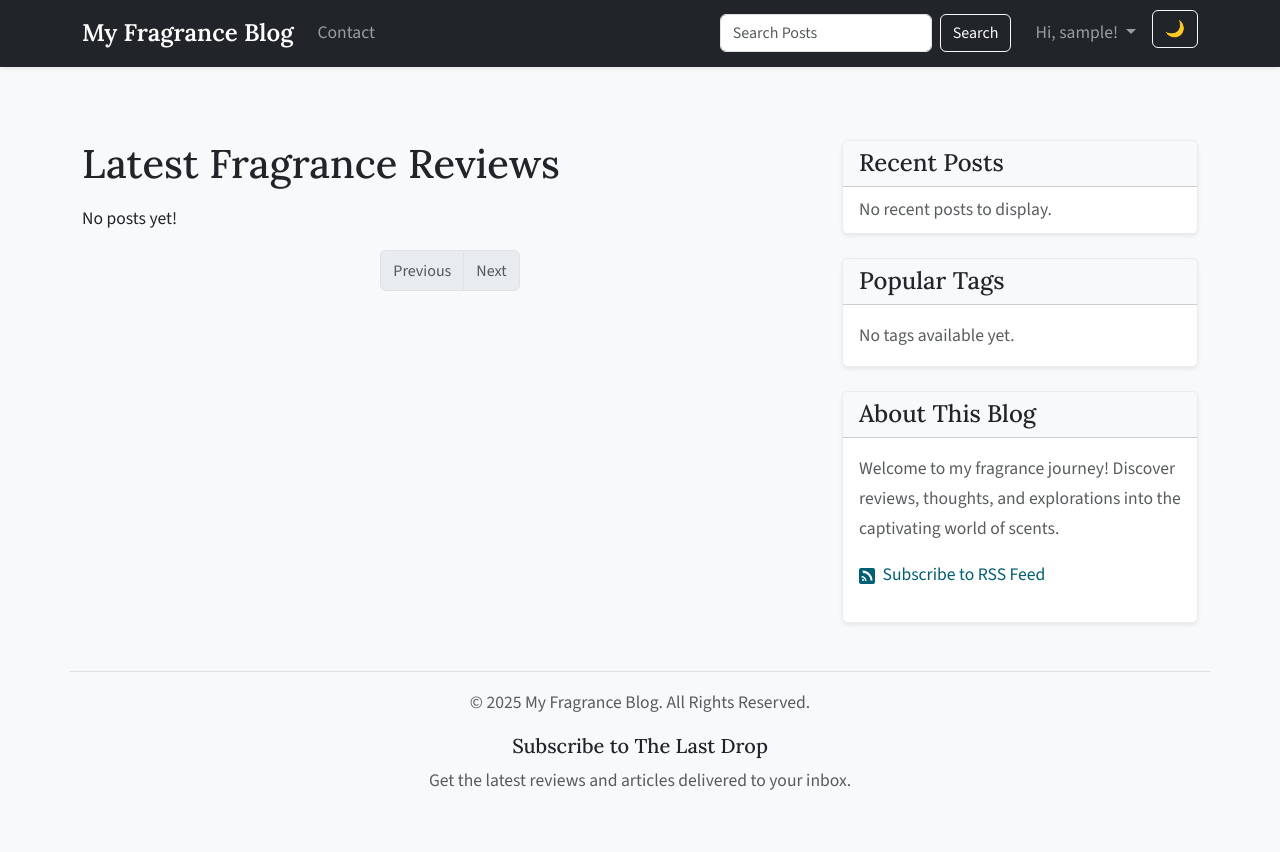
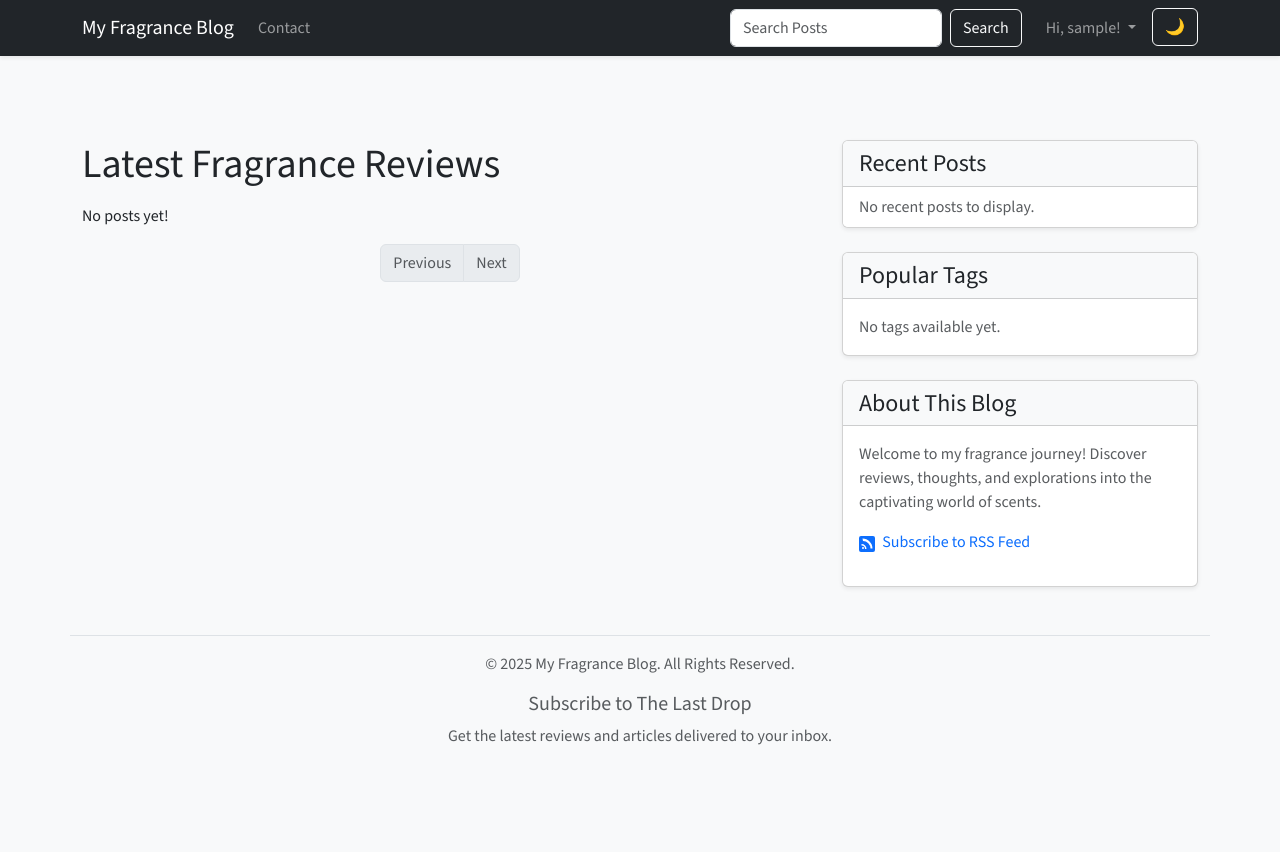
Before and after one commit to kylemdonovan/FragranceBlog, a Flask app: page /index in a window 1280 px wide. After the commit the page ends 745 px from the top, so only its background shows below. Run offline with Flask 3, Linux system fonts and the light colour scheme; the visitor is signed in with stand-in values (Sample User, id 1); data that the repository does not hold is empty; parts of the project's set-up code (start-up, migrations or seed data) failed here and were passed over.

Commit message:
working and with new css stylings

```diff
--- a/app/static/style.css
+++ b/app/static/style.css
@@ -1,170 +1,107 @@
-/* app/static/style.css - Final "Haute Couture" Version */
+/* app/static/style.css */
 
-/* === 1. Variables & Root Settings === */
+/* 1. DEFINE COLOR PALETTE AS CSS VARIABLES */
 :root {
-  /* Your Color Palette - I'm using this as the base */
-  --clr-background: #f8f9fa;      /* A slightly softer off-white from Bootstrap */
-  --clr-text: #212529;          /* Standard dark text for readability */
-  --clr-primary: #005f73;      /* Your Deep Teal/Peacock Blue */
-  --clr-secondary: #6c757d;    /* Standard Bootstrap grey */
-  --clr-accent: #ae2012;       /* Your Deep, muted Red/Rust */
-  --clr-light-grey: #e9ecef;   /* Light border/subtle background */
-  --clr-white: #ffffff;
-  --clr-link: var(--clr-primary);
-  --clr-link-hover: #003f4d;   /* Darker teal for hover */
-
-  /* NEW: Typography from Google Fonts */
-  --font-sans: 'Source Sans 3', sans-serif;
-  --font-serif: 'Lora', serif;
-
-  /* Spacing & Borders */
-  --spacing-base: 1rem;
-  --spacing-small: 0.5rem;
-  --spacing-large: 1.5rem;
-  --border-radius-base: 0.25rem; /* Standard Bootstrap rounding */
+  /* Light Mode Palette (Default) */
+  --bg-color: #f8f9fa;       /* A very light grey, easier on the eyes than pure white */
+  --text-color: #212529;     /* Standard dark text */
+  --card-bg: #ffffff;        /* Cards are white */
+  --card-border: #dee2e6;
+  --link-color: #0d6efd;      /* Default Bootstrap blue */
+  --link-hover-color: #0a58ca;
+  --secondary-text-color: #6c757d; /* Muted text for timestamps, etc. */
+  --border-color: #e9ecef;   /* Borders for sections */
+  --button-primary-bg: #0d6efd;
+  --button-primary-text: #ffffff;
+  --button-outline-border: #0d6efd;
+  --button-outline-text: #0d6efd;
+  --navbar-bg: #212529; /* Dark navbar in both modes */
 }
 
-/* --- Dark Mode Variables --- */
 [data-bs-theme="dark"] {
-  --clr-background: #121212; /* A deep, rich dark background */
-  --clr-text: #e9ecef;
-  --clr-primary: #9ef0f0;    /* A vibrant teal accent for dark mode */
-  --clr-secondary: #adb5bd;
-  --clr-light-grey: #343a40; /* Darker borders */
-  --clr-white: #212529;      /* Card backgrounds in dark mode */
-  --clr-link: var(--clr-primary);
-  --clr-link-hover: #ffffff;
+  /* Dark Mode Palette */
+  --bg-color: #1a1a1a;       /* A very dark, soft black */
+  --text-color: #e9ecef;     /* Light grey text */
+  --card-bg: #212529;        /* Dark grey for cards */
+  --card-border: #495057;
+  --link-color: #4dabf7;      /* A nice, brighter blue for dark mode */
+  --link-hover-color: #74c0fc;
+  --secondary-text-color: #adb5bd;
+  --border-color: #343a40;
+  --button-primary-bg: #4dabf7;
+  --button-primary-text: #1a1a1a; /* Dark text on light blue button */
+  --button-outline-border: #4dabf7;
+  --button-outline-text: #4dabf7;
 }
 
+/* 2. APPLY THE VARIABLES TO YOUR SITE */
 
-/* --- 2. Typography & Base Styles --- */
 body {
-  font-family: var(--font-sans);
-  background-color: var(--clr-background);
-  color: var(--clr-text);
-  font-size: 1.1rem; /* Slightly larger for readability */
-  line-height: 1.7;  /* More space between lines */
-  padding-top: 70px; /* Account for the fixed navbar */
+  background-color: var(--bg-color);
+  color: var(--text-color);
+  font-family: 'Source Sans 3', sans-serif;
+  padding-top: 70px; /* From your base.html */
 }
 
-h1, h2, h3, h4, h5, h6 {
-  font-family: var(--font-serif);
-  font-weight: 500;
-  color: var(--clr-text);
-}
-
-.article-title, .content-section legend, .card-header h4 {
-  font-family: var(--font-serif);
-}
-
-a {
-  color: var(--clr-link);
-  text-decoration: none;
-  transition: color 0.2s ease-in-out;
-}
-
-a:hover {
-  color: var(--clr-link-hover);
-  text-decoration: underline;
-}
-
-
-/* --- 3. Navbar --- */
-.navbar-dark {
-  /* Using Bootstrap's default bg-dark is fine, or use your primary color */
-  /* background-color: var(--clr-primary) !important; */
-}
-.navbar-brand {
-  font-family: var(--font-serif);
-  font-size: 1.5rem;
-  font-weight: 600;
-}
-
-
-/* --- 4. Content Sections & Cards --- */
-.content-section, .card {
-  background: var(--clr-white);
-  border: 1px solid var(--clr-light-grey);
-  transition: background-color 0.3s ease, border-color 0.3s ease;
-}
-
-/* Make sidebar card headers match body text color for subtlety */
-.card-header {
-    color: var(--clr-text);
-    background-color: var(--clr-background);
-}
-
-
-/* --- 5. Article / Post Styling --- */
-.article-metadata {
-  padding-bottom: var(--spacing-small);
-  margin-bottom: var(--spacing-base);
-  border-bottom: 1px solid var(--clr-light-grey);
-  font-size: 0.875rem;
-  color: var(--clr-secondary);
-}
-.article-metadata a {
-  color: var(--clr-secondary);
-  font-weight: 600;
+.content-section {
+  background: var(--card-bg);
+  padding: 20px;
+  border: 1px solid var(--border-color);
+  border-radius: 5px;
+  margin-bottom: 20px;
 }
 
 .article-title {
-  font-size: 2.5rem;
-  color: var(--clr-text);
-  text-decoration: none;
-}
-.article-title:hover {
-  color: var(--clr-primary);
+  color: var(--text-color);
   text-decoration: none;
 }
 
-.article-content {
-  margin-top: var(--spacing-base);
-  font-size: 1.15rem; /* Slightly larger for the main content */
-  line-height: 1.8;
-}
-.article-content p {
-  margin-bottom: 1.5em; /* Classic paragraph spacing */
-}
-.article-content blockquote {
-    border-left: 3px solid var(--clr-primary);
-    padding-left: 1.5rem;
-    margin-left: 0;
-    margin-right: 0;
-    font-style: italic;
-    color: var(--clr-secondary);
-}
-.article-content img {
-    max-width: 100%;
-    height: auto;
-    border-radius: var(--border-radius-base);
+.article-title:hover {
+    color: var(--link-color);
 }
 
-/* --- 6. Comments Styling --- */
-.comment {
-  border-bottom: 1px solid var(--clr-light-grey);
-  padding-bottom: var(--spacing-base);
-}
-.comment:last-of-type {
-   border-bottom: none;
-}
-.comment p {
-    margin-top: var(--spacing-small);
-    margin-bottom: 0;
-    font-size: 1rem;
+.article-metadata {
+  padding-bottom: 1px;
+  margin-bottom: 15px;
+  border-bottom: 1px solid var(--border-color);
 }
 
-/* --- 7. Search Highlight --- */
-.search-highlight {
-    background-color: #fff3cd;
-    padding: 0.1em 0.2em;
-    border-radius: 3px;
-    font-weight: 600;
-    color: #664d03;
+.article-metadata a {
+    color: var(--secondary-text-color);
+    text-decoration: none;
 }
 
-/* Dark mode specific highlight */
-[data-bs-theme="dark"] .search-highlight {
-    background-color: #664d03;
-    color: #fff3cd;
+.article-metadata a:hover {
+    color: var(--link-color);
 }
+
+.article-content {
+  white-space: pre-line; /* Respects line breaks in your posts */
+}
+
+/* --- Fix button colors --- */
+.btn-primary {
+    background-color: var(--button-primary-bg) !important;
+    color: var(--button-primary-text) !important;
+    border-color: var(--button-primary-bg) !important;
+}
+
+.btn-outline-info, .btn-outline-secondary {
+    border-color: var(--button-outline-border) !important;
+    color: var(--button-outline-text) !important;
+}
+
+.btn-outline-info:hover, .btn-outline-secondary:hover {
+    background-color: var(--button-outline-border) !important;
+    color: var(--button-primary-text) !important;
+}
+
+/* Ensure navbar stays dark consistently */
+.navbar-dark {
+    background-color: var(--navbar-bg) !important;
+}
+
+.search-highlight {
+    background-color: #ffd700; /* A distinct highlight color that works on both light/dark */
+    color: #000000;
+}
```
